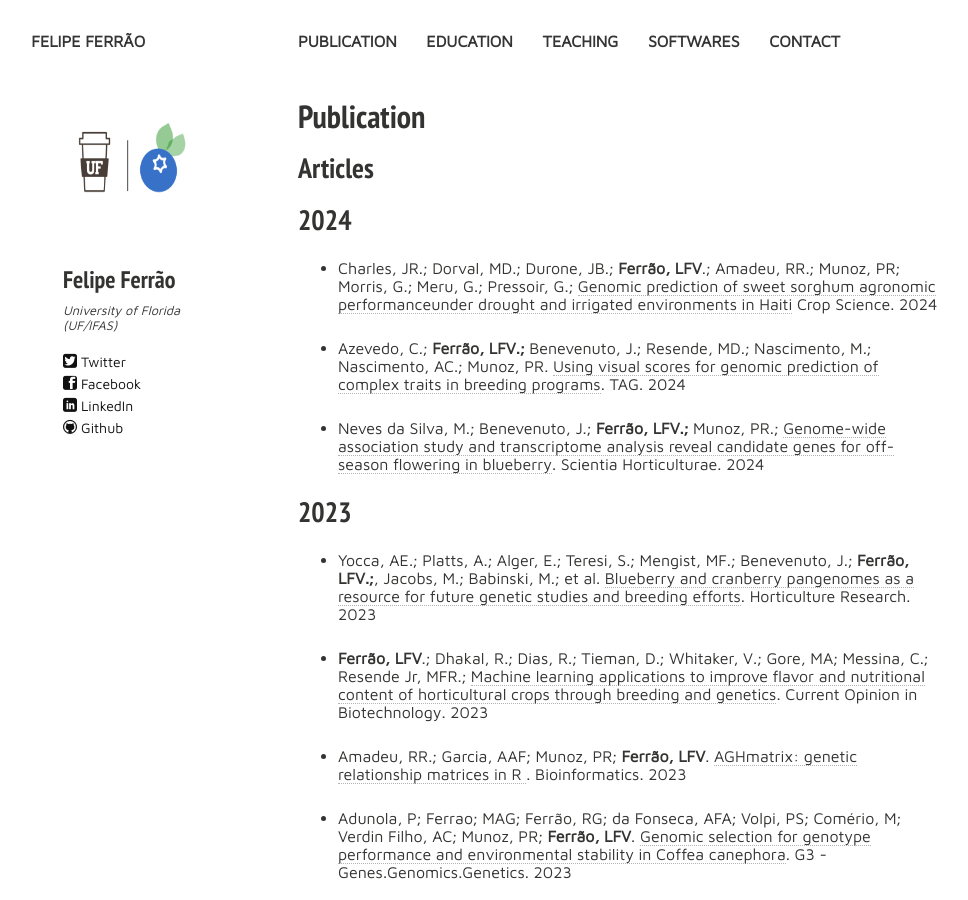
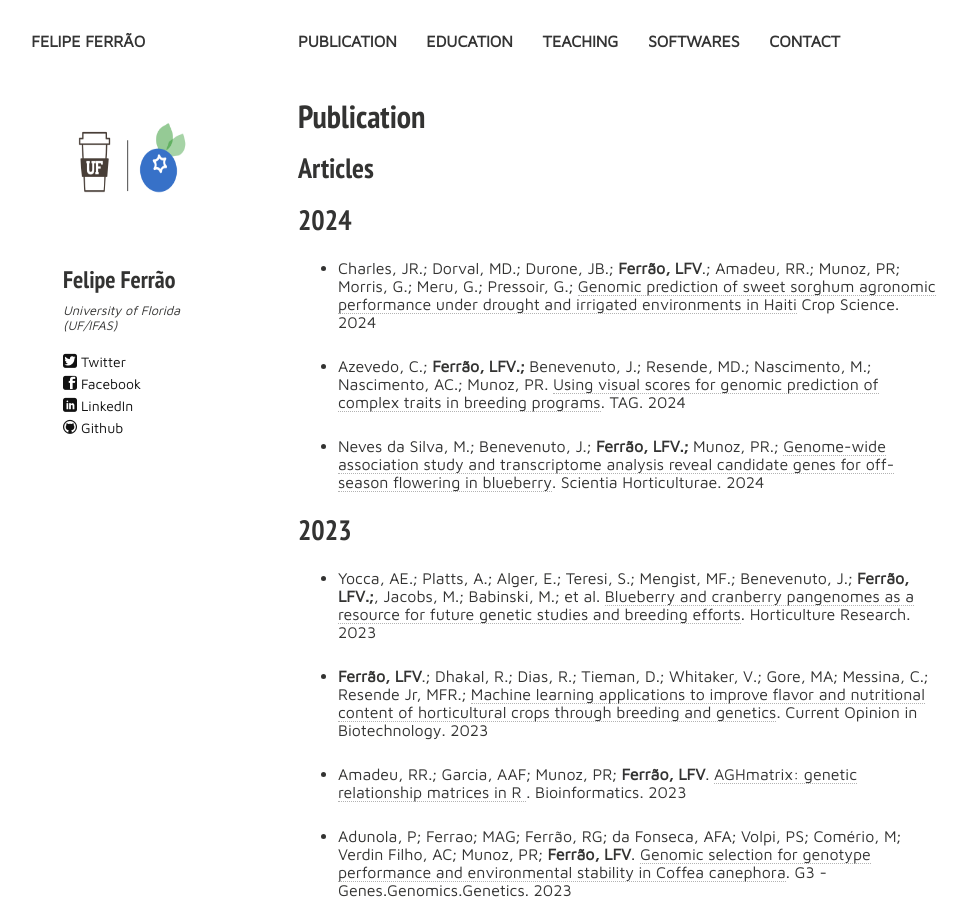
Before and after one commit to lfelipe-ferrao/lfelipe-ferrao.github.io, a Jekyll site: the page built from publication.md, in a window 1280 px wide and 900 px high. Shown: the whole window, without its empty margins (22-990 px from the left). Built offline with Jekyll 4.4.1, drawn with Linux system fonts in a browser that asks for light colours; nearby versions of some CDN libraries.

Commit message:
Update publication.md

```diff
--- a/publication.md
+++ b/publication.md
@@ -16,7 +16,7 @@ tags: [people, undergrads, MSc, PhD, postdocs]
 
 ## 2024
 
-- Charles, JR.; Dorval, MD.; Durone, JB.; **Ferrão, LFV**.; Amadeu, RR.; Munoz, PR; Morris, G.; Meru, G.; Pressoir, G.; [Genomic prediction of sweet sorghum agronomic performanceunder drought and irrigated environments in Haiti](https://acsess.onlinelibrary.wiley.com/doi/10.1002/csc2.21228) Crop Science. 2024
+- Charles, JR.; Dorval, MD.; Durone, JB.; **Ferrão, LFV**.; Amadeu, RR.; Munoz, PR; Morris, G.; Meru, G.; Pressoir, G.; [Genomic prediction of sweet sorghum agronomic performance under drought and irrigated environments in Haiti](https://acsess.onlinelibrary.wiley.com/doi/10.1002/csc2.21228) Crop Science. 2024
 
 - Azevedo, C.; **Ferrão, LFV.;** Benevenuto, J.; Resende, MD.; Nascimento, M.; Nascimento, AC.; Munoz, PR. [Using visual scores for genomic prediction of complex traits in breeding programs](https://link.springer.com/article/10.1007/s00122-023-04512-w). TAG. 2024
 
```
